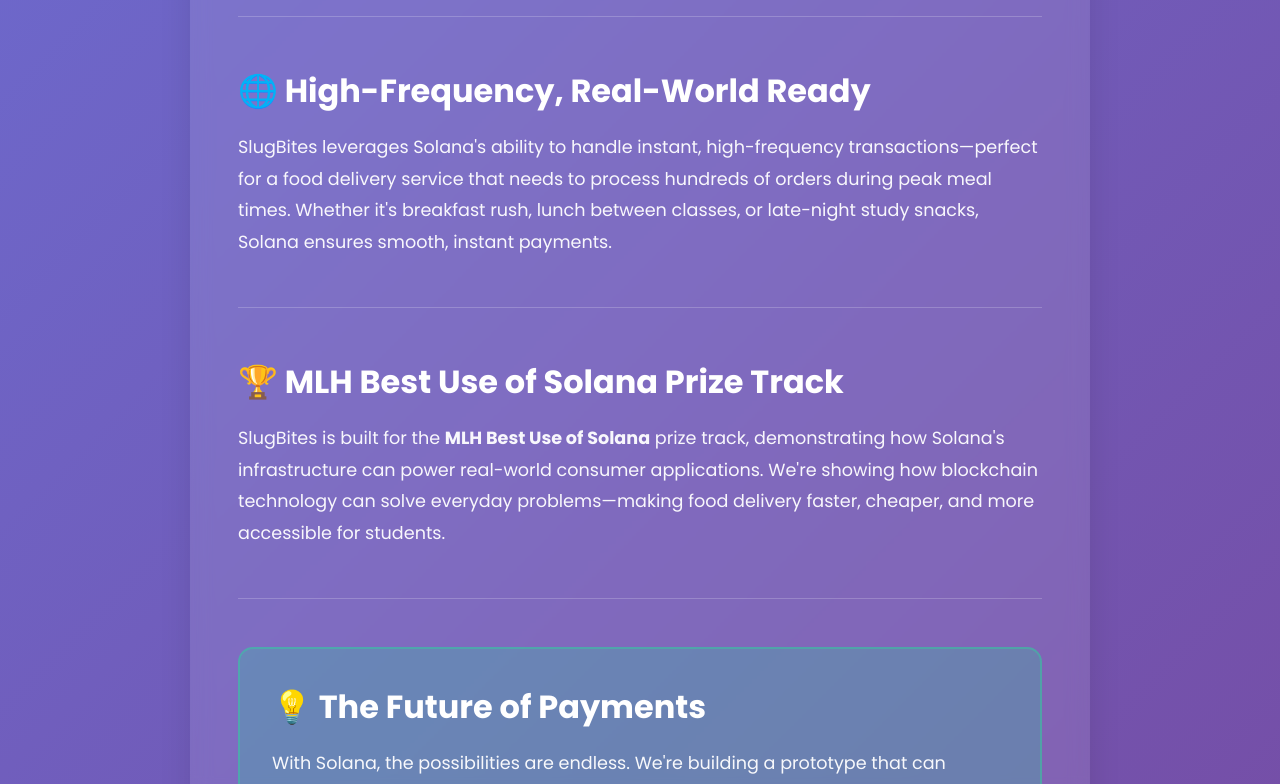
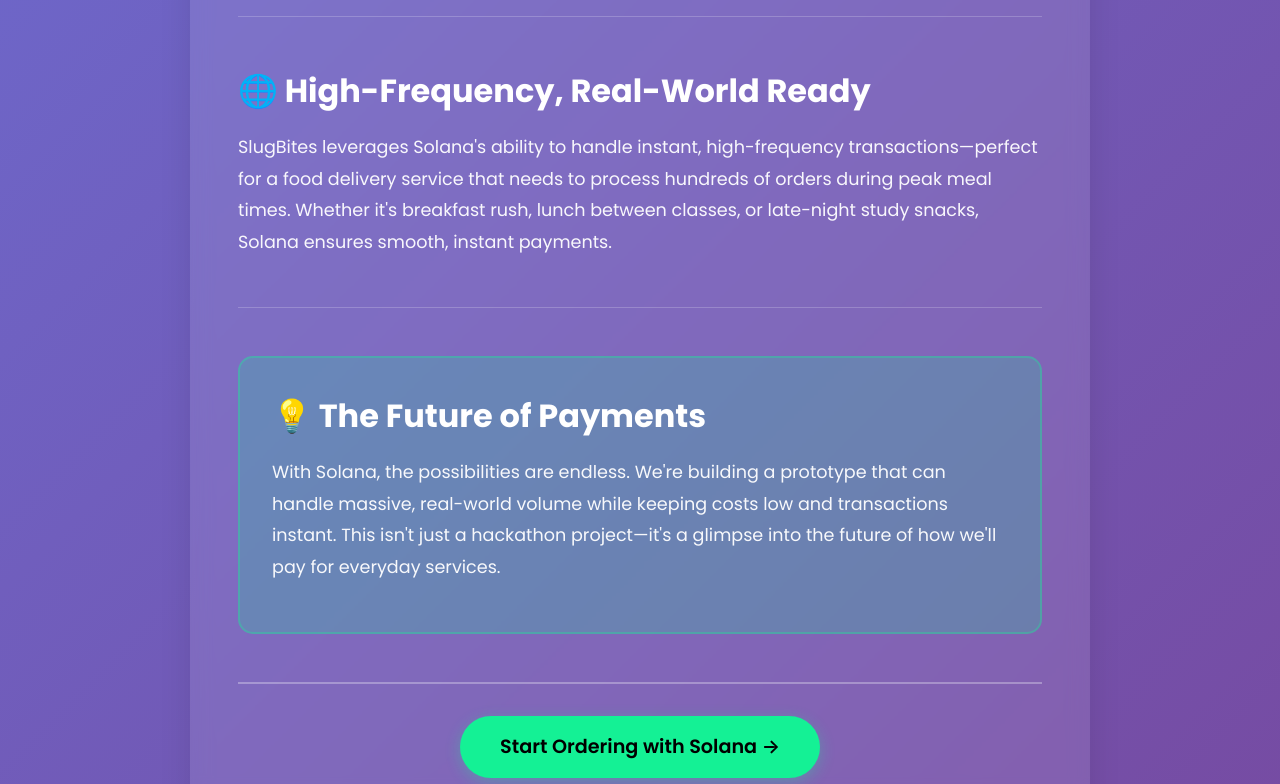
Before and after one commit to mit37/aerobytes, a React (Create React App) app: page /solana in a window 1280 px wide. Shown: the part 2000-2784 px from the top of the page. Built offline with nearby package versions, Linux system fonts and the light colour scheme; no server answers.

Commit message:
Remove MLH-specific reference from Solana page

```diff
--- a/src/pages/Solana.js
+++ b/src/pages/Solana.js
@@ -80,16 +80,6 @@
           </p>
         </section>
 
-        <section className="solana-section">
-          <h2>🏆 MLH Best Use of Solana Prize Track</h2>
-          <p>
-            SlugBites is built for the <strong>MLH Best Use of Solana</strong> prize track, demonstrating
-            how Solana's infrastructure can power real-world consumer applications. We're showing how
-            blockchain technology can solve everyday problems—making food delivery faster, cheaper, and
-            more accessible for students.
-          </p>
-        </section>
-
         <section className="solana-section highlight">
           <h2>💡 The Future of Payments</h2>
           <p>
```
